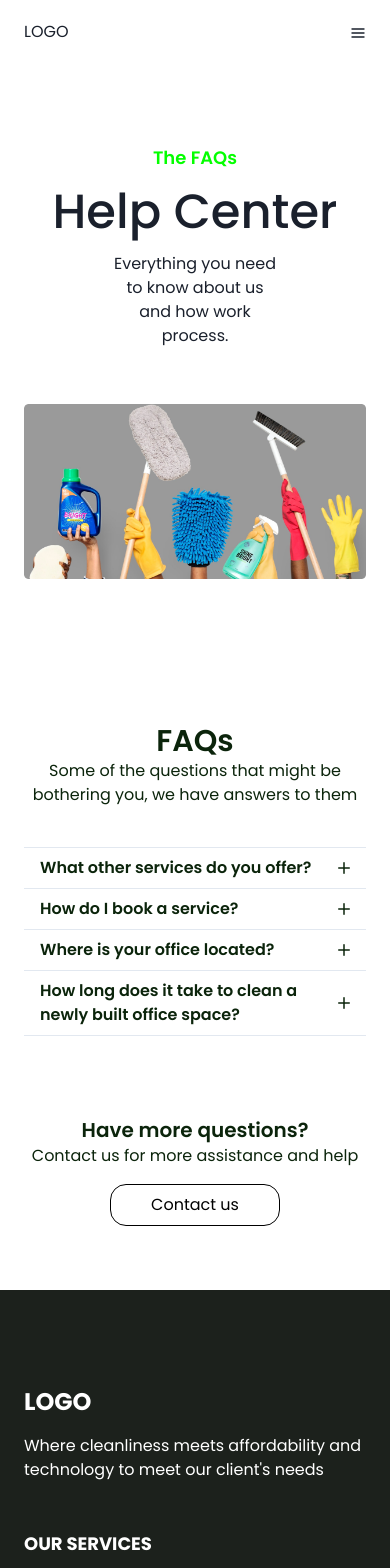
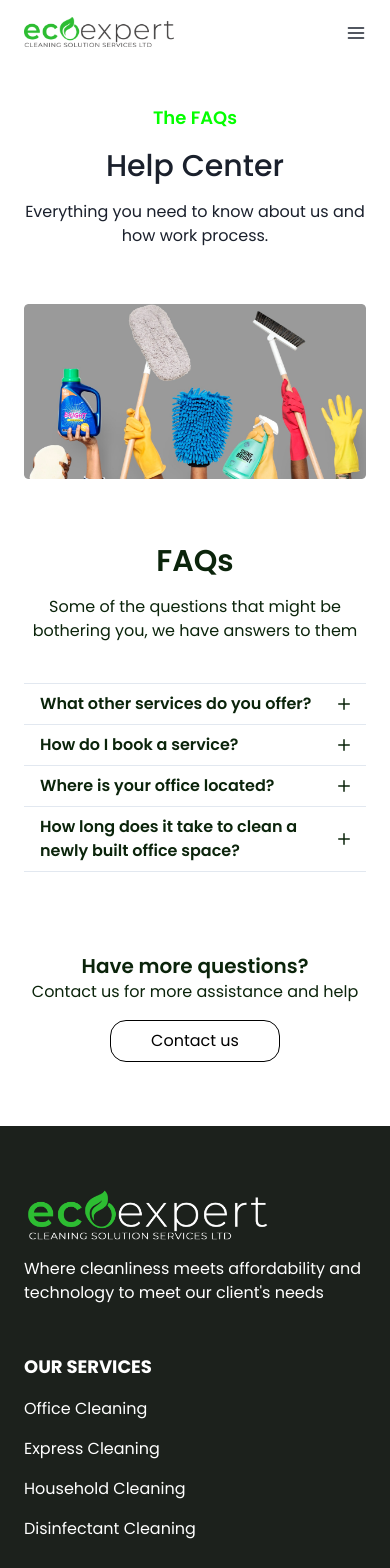
Before and after one commit to ayopedro/eco-expert, a Next.js app: page /faq in a window 390 px wide. Shown: the top 1568 px of the page. Built offline with nearby package versions, Linux system fonts and the light colour scheme.

Commit message:
chore: responsiveness complete and add logo

```diff
--- a/app/components/faq.tsx
+++ b/app/components/faq.tsx
@@ -15,7 +15,7 @@ const Faq = () => {
   return (
     <section className='bg-white py-16 md:py-32'>
       <div className='container flex flex-col text-foreground'>
-        <div className='flex flex-col'>
+        <div className='flex flex-col gap-4'>
           <h3 className='text-3xl font-semibold text-center'>FAQs</h3>
           <p className='text-center'>
             Some of the questions that might be bothering you, we have answers
--- a/app/components/footer.tsx
+++ b/app/components/footer.tsx
@@ -4,13 +4,21 @@ import Link from 'next/link';
 import { FaLocationDot, FaPhone } from 'react-icons/fa6';
 import { MdMail } from 'react-icons/md';
 import { socialLinks } from '../utils/helpers';
+import Image from 'next/image';
 
 const Footer = () => {
   return (
-    <footer className='bg-[#1C211C] text-white py-24 mt-auto'>
+    <footer className='bg-[#1C211C] text-white py-16 md:py-24 mt-auto'>
       <div className='container flex flex-col md:grid md:grid-cols-4 gap-12'>
         <div>
-          <h1 className='text-2xl font-bold'>LOGO</h1>
+          <Link href='/'>
+            <Image
+              src={'/logo/ecoexpert-white-mixed.png'}
+              alt='ecoexpert cleaning solutions services limited'
+              width={250}
+              height={100}
+            />
+          </Link>
           <p className='mt-4'>
             Where cleanliness meets affordability and technology to meet our
             client&apos;s needs
--- a/app/components/nav-bar.tsx
+++ b/app/components/nav-bar.tsx
@@ -8,6 +8,7 @@ import {
   DrawerOverlay,
   useDisclosure,
 } from '@chakra-ui/react';
+import Image from 'next/image';
 import Link from 'next/link';
 import { usePathname } from 'next/navigation';
 import React from 'react';
@@ -48,7 +49,14 @@ const NavBar = () => {
   return (
     <nav className='bg-white h-16 flex items-center'>
       <div className='container flex justify-between items-center'>
-        <Link href='/'>LOGO</Link>
+        <Link href='/'>
+          <Image
+            src={'/logo/ecoexpert-black-mixed.png'}
+            alt='ecoexpert cleaning solutions services limited'
+            width={150}
+            height={50}
+          />
+        </Link>
         <div className='hidden md:flex items-center justify-between w-2/3'>
           <ul className='flex gap-10'>
             {links.map((link) => (
@@ -65,12 +73,20 @@ const NavBar = () => {
           <button className='btn btn-outline'>Book us</button>
         </div>
         <button ref={btnRef} onClick={onOpen} className='md:hidden'>
-          <HamburgerIcon />
+          <HamburgerIcon fontSize={20} />
         </button>
         <Drawer isOpen={isOpen} onClose={onClose} placement='right'>
           <DrawerOverlay />
-          <DrawerContent className='px-8 pt-16'>
-            <DrawerCloseButton />
+          <DrawerContent className='px-8 pt-4'>
+            <div className='flex mb-10'>
+              <Image
+                src={'/logo/ecoexpert-black-mixed.png'}
+                alt='ecoexpert cleaning solutions services limited'
+                width={150}
+                height={50}
+              />
+              <DrawerCloseButton />
+            </div>
             <ul className='flex flex-col gap-10 mb-16 text-lg'>
               {links.map((link) => (
                 <li
@@ -81,7 +97,9 @@ const NavBar = () => {
                       : ''
                   }
                 >
-                  <Link href={link.url}>{link.title}</Link>
+                  <Link href={link.url} onClick={onClose}>
+                    {link.title}
+                  </Link>
                 </li>
               ))}
             </ul>
--- a/app/faq/page.tsx
+++ b/app/faq/page.tsx
@@ -4,10 +4,10 @@ import FaqComponent from '../components/faq';
 const Faq = () => {
   return (
     <div className='h-full bg-white'>
-      <section className='container text-center flex flex-col items-center gap-4 py-20'>
+      <section className='container text-center flex flex-col items-center gap-4 pt-10 md:pt-20'>
         <h3 className='text-lemon text-lg font-semibold'>The FAQs</h3>
-        <h2 className='text-5xl font-medium'>Help Center</h2>
-        <p className='w-1/2 mx-auto'>
+        <h2 className='text-3xl md:text-5xl font-medium'>Help Center</h2>
+        <p className='md:w-1/2 mx-auto'>
           Everything you need to know about us and how work process.
         </p>
         <div className='mt-10'>
@@ -19,9 +19,7 @@ const Faq = () => {
           />
         </div>
       </section>
-      <section>
-        <FaqComponent />
-      </section>
+      <FaqComponent />
     </div>
   );
 };
--- a/app/services/page.tsx
+++ b/app/services/page.tsx
@@ -4,12 +4,12 @@ import FaqComponent from '../components/faq';
 const Services = () => {
   return (
     <div className='h-full bg-white'>
-      <section className='container text-center flex flex-col items-center gap-4 py-20'>
+      <section className='container text-center flex flex-col items-center gap-4 py-10 md:py-20'>
         <h3 className='text-lemon text-lg font-semibold'>Services</h3>
-        <h2 className='text-5xl font-medium'>
+        <h2 className='text-3xl md:text-5xl font-medium'>
           We are passionate about cleaning
         </h2>
-        <p className='w-1/2 mx-auto'>
+        <p className='md:w-1/2 mx-auto'>
           We are committed to expanding our market presence by targeting
           eco-conscious homes and businesses. Our goal is to build a reputation
           for excellence, reliability, and environmental responsibility.
@@ -24,8 +24,8 @@ const Services = () => {
         </div>
       </section>
       <section className='bg-background'>
-        <div className='container py-28'>
-          <div className='grid grid-cols-3 gap-5'>
+        <div className='container py-14 md:py-28'>
+          <div className='grid md:grid-cols-3 gap-5'>
             {SERVICES.map(({ id, image, title }) => (
               <div key={id}>
                 <div
```
Also changed, not shown: public/logo/ecoexpert-black-mixed.png (added), public/logo/ecoexpert-white-mixed.png (added).
